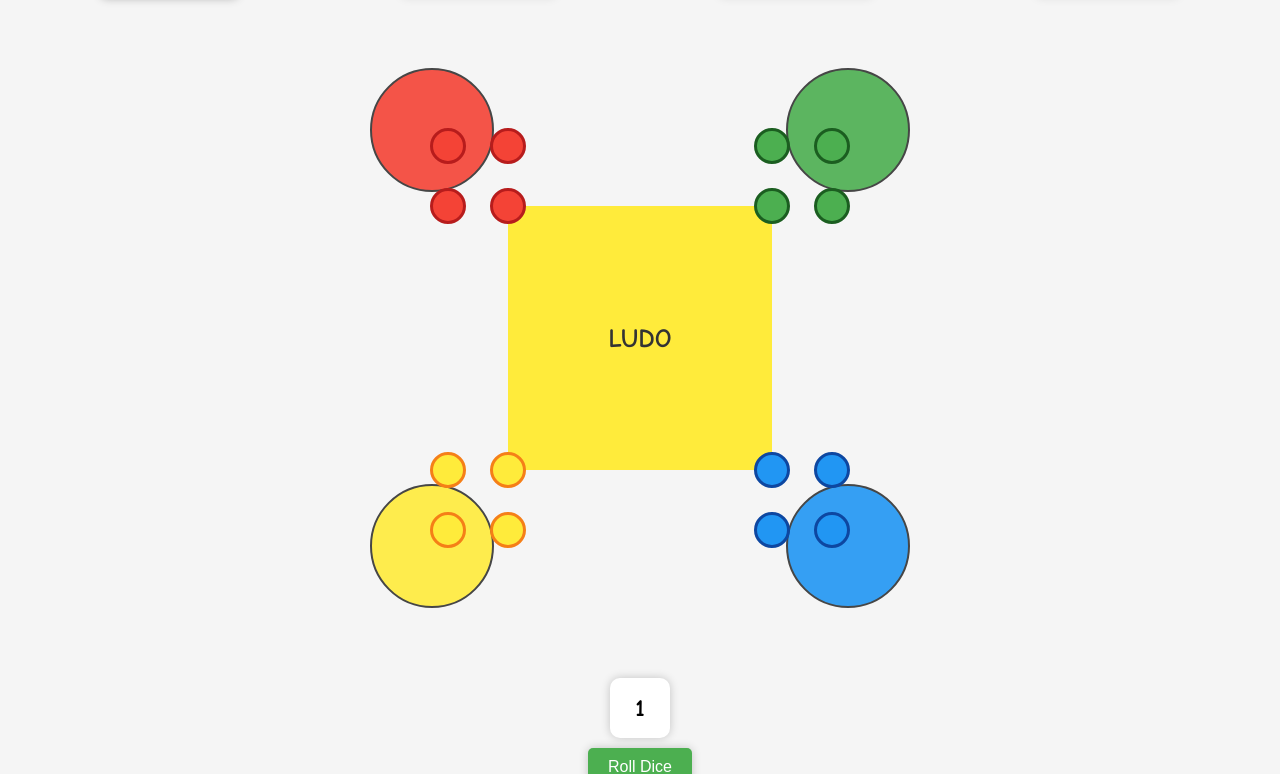
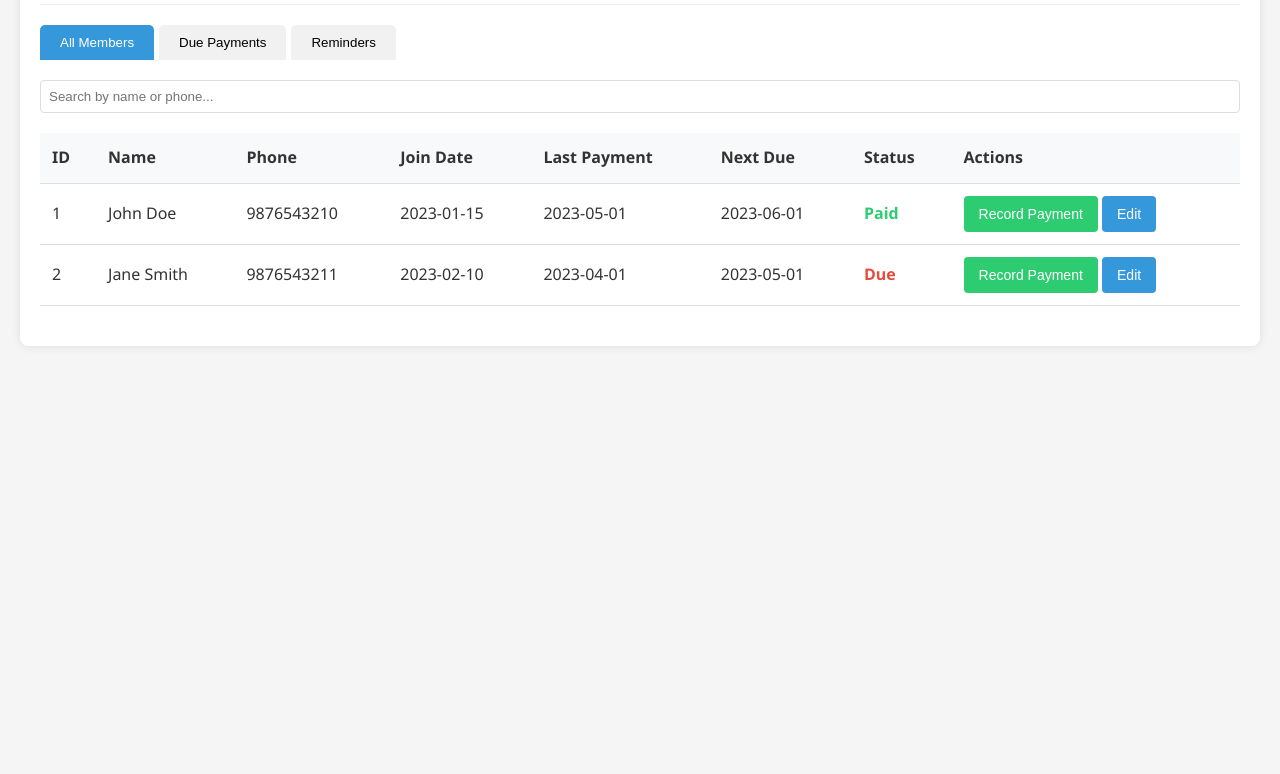
Before and after one commit to pratik-dcoder/Halloween-2, a plain HTML site: page index.html in a window 1280 px wide. Shown: the part 140-914 px from the top of the page. After the commit the page ends 800 px from the top, so only its background shows below. Drawn offline with Linux system fonts and the light colour scheme.

Commit message:
Update index.html

```diff
--- a/index.html
+++ b/index.html
@@ -3,301 +3,390 @@
 <head>
     <meta charset="UTF-8">
     <meta name="viewport" content="width=device-width, initial-scale=1.0">
-    <title>Multiplayer Ludo Game</title>
+    <title>Gym Membership Fee Tracker</title>
     <style>
         body {
-            font-family: 'Comic Sans MS', cursive, sans-serif;
-            display: flex;
-            flex-direction: column;
-            align-items: center;
-            background-color: #f5f5f5;
+            font-family: 'Segoe UI', Tahoma, Geneva, Verdana, sans-serif;
+            line-height: 1.6;
             margin: 0;
             padding: 20px;
+            background-color: #f5f5f5;
+            color: #333;
         }
-
-        .game-container {
-            position: relative;
-            width: 600px;
-            height: 600px;
-            margin: 20px auto;
-            background-image: url('ludo-board.png'); /* Add a background image for the board */
-            background-size: cover;
-            background-position: center;
+        .container {
+            max-width: 1200px;
+            margin: 0 auto;
+            background: #fff;
+            padding: 20px;
+            border-radius: 8px;
+            box-shadow: 0 0 10px rgba(0,0,0,0.1);
         }
-
-        .board {
+        h1, h2 {
+            color: #2c3e50;
+        }
+        .header {
+            display: flex;
+            justify-content: space-between;
+            align-items: center;
+            margin-bottom: 20px;
+            padding-bottom: 10px;
+            border-bottom: 1px solid #eee;
+        }
+        .btn {
+            background-color: #3498db;
+            color: white;
+            border: none;
+            padding: 10px 15px;
+            border-radius: 4px;
+            cursor: pointer;
+            font-size: 14px;
+        }
+        .btn:hover {
+            background-color: #2980b9;
+        }
+        .btn-danger {
+            background-color: #e74c3c;
+        }
+        .btn-danger:hover {
+            background-color: #c0392b;
+        }
+        .btn-success {
+            background-color: #2ecc71;
+        }
+        .btn-success:hover {
+            background-color: #27ae60;
+        }
+        table {
+            width: 100%;
+            border-collapse: collapse;
+            margin: 20px 0;
+        }
+        th, td {
+            padding: 12px;
+            text-align: left;
+            border-bottom: 1px solid #ddd;
+        }
+        th {
+            background-color: #f8f9fa;
+            font-weight: bold;
+        }
+        tr:hover {
+            background-color: #f5f5f5;
+        }
+        .form-group {
+            margin-bottom: 15px;
+        }
+        label {
+            display: block;
+            margin-bottom: 5px;
+            font-weight: bold;
+        }
+        input, select {
+            width: 100%;
+            padding: 8px;
+            border: 1px solid #ddd;
+            border-radius: 4px;
+            box-sizing: border-box;
+        }
+        .modal {
+            display: none;
+            position: fixed;
+            z-index: 1;
+            left: 0;
+            top: 0;
             width: 100%;
             height: 100%;
-            position: relative;
-            overflow: hidden;
+            overflow: auto;
+            background-color: rgba(0,0,0,0.4);
         }
-
-        .center-square {
-            position: absolute;
-            width: 40%;
-            height: 40%;
-            background-color: #ffeb3b;
-            top: 30%;
-            left: 30%;
+        .modal-content {
+            background-color: #fefefe;
+            margin: 15% auto;
+            padding: 20px;
+            border: 1px solid #888;
+            width: 80%;
+            max-width: 500px;
+            border-radius: 5px;
+        }
+        .close {
+            color: #aaa;
+            float: right;
+            font-size: 28px;
+            font-weight: bold;
+            cursor: pointer;
+        }
+        .close:hover {
+            color: black;
+        }
+        .status-paid {
+            color: #2ecc71;
+            font-weight: bold;
+        }
+        .status-due {
+            color: #e74c3c;
+            font-weight: bold;
+        }
+        .tabs {
+            display: flex;
+            margin-bottom: 20px;
+        }
+        .tab {
+            padding: 10px 20px;
+            cursor: pointer;
+            background-color: #f1f1f1;
+            border: none;
+            margin-right: 5px;
+            border-radius: 5px 5px 0 0;
+        }
+        .tab.active {
+            background-color: #3498db;
+            color: white;
+        }
+        .tab-content {
+            display: none;
+        }
+        .tab-content.active {
+            display: block;
+        }
+        .search-container {
+            margin-bottom: 20px;
+        }
+        .badge {
+            display: inline-block;
+            padding: 3px 7px;
+            font-size: 12px;
+            font-weight: bold;
+            line-height: 1;
+            color: #fff;
+            text-align: center;
+            white-space: nowrap;
+            vertical-align: middle;
+            background-color: #777;
             border-radius: 10px;
-            display: flex;
-            justify-content: center;
-            align-items: center;
-            font-size: 24px;
-            font-weight: bold;
-            color: #333;
-            animation: pulse 2s infinite;
         }
-
-        @keyframes pulse {
-            0% {
-                transform: scale(1);
-            }
-            50% {
-                transform: scale(1.1);
-            }
-            100% {
-                transform: scale(1);
-            }
+        .badge-danger {
+            background-color: #e74c3c;
         }
-
-        .home {
-            position: absolute;
-            width: 20%;
-            height: 20%;
-            border-radius: 50%;
-            border: 2px solid #333;
-            opacity: 0.9;
-        }
-
-        .home-red {
-            top: 5%;
-            left: 5%;
-            background-color: #f44336;
-        }
-
-        .home-green {
-            top: 5%;
-            right: 5%;
-            background-color: #4caf50;
-        }
-
-        .home-yellow {
-            bottom: 5%;
-            left: 5%;
-            background-color: #ffeb3b;
-        }
-
-        .home-blue {
-            bottom: 5%;
-            right: 5%;
-            background-color: #2196f3;
-        }
-
-        .piece {
-            position: absolute;
-            width: 30px;
-            height: 30px;
-            border-radius: 50%;
-            cursor: pointer;
-            transition: transform 0.3s ease;
-            z-index: 10;
-            border: 3px solid #fff;
-        }
-
-        .piece:hover {
-            transform: scale(1.2);
-        }
-
-        .piece.red {
-            background-color: #f44336;
-            border: 3px solid #b71c1c;
-        }
-
-        .piece.green {
-            background-color: #4caf50;
-            border: 3px solid #1b5e20;
-        }
-
-        .piece.yellow {
-            background-color: #ffeb3b;
-            border: 3px solid #f57f17;
-        }
-
-        .piece.blue {
-            background-color: #2196f3;
-            border: 3px solid #0d47a1;
-        }
-
-        .dice-container {
-            margin: 20px;
-            display: flex;
-            flex-direction: column;
-            align-items: center;
-        }
-
-        .dice {
-            width: 60px;
-            height: 60px;
-            background-color: white;
-            border-radius: 10px;
-            display: flex;
-            justify-content: center;
-            align-items: center;
-            font-size: 24px;
-            font-weight: bold;
-            box-shadow: 0 0 10px rgba(0, 0, 0, 0.2);
-            margin-bottom: 10px;
-            animation: bounce 1s infinite;
-        }
-
-        @keyframes bounce {
-            0%, 100% {
-                transform: translateY(0);
-            }
-            50% {
-                transform: translateY(-10px);
-            }
-        }
-
-        button {
-            padding: 10px 20px;
-            background-color: #4caf50;
-            color: white;
-            border: none;
-            border-radius: 5px;
-            cursor: pointer;
-            font-size: 16px;
-            box-shadow: 0 0 10px rgba(0, 0, 0, 0.2);
-        }
-
-        button:hover {
-            background-color: #388e3c;
-        }
-
-        .player-info {
-            display: flex;
-            justify-content: space-around;
-            width: 100%;
-            margin-bottom: 20px;
-            animation: slideIn 1s forwards;
-        }
-
-        @keyframes slideIn {
-            from {
-                opacity: 0;
-                transform: translateY(-20px);
-            }
-            to {
-                opacity: 1;
-                transform: translateY(0);
-            }
-        }
-
-        .player {
-            padding: 10px 20px;
-            border-radius: 5px;
-            font-weight: bold;
-            background-color: #fff;
-            box-shadow: 0 0 10px rgba(0, 0, 0, 0.1);
-        }
-
-        .active {
-            box-shadow: 0 0 10px rgba(0, 0, 0, 0.3);
-        }
-
-        .message-container {
-            margin-top: 20px;
-            padding: 10px 20px;
-            background-color: #fff;
-            border-radius: 5px;
-            box-shadow: 0 0 10px rgba(0, 0, 0, 0.1);
+        .badge-success {
+            background-color: #2ecc71;
         }
     </style>
 </head>
 <body>
-    <h1>Multiplayer Ludo Game</h1>
+    <div class="container">
+        <div class="header">
+            <h1>Gym Membership Fee Tracker</h1>
+            <button id="addMemberBtn" class="btn">Add New Member</button>
+        </div>
 
-    <div class="player-info">
-        <div class="player red active" id="player1">Player 1 (Red)</div>
-        <div class="player green" id="player2">Player 2 (Green)</div>
-        <div class="player yellow" id="player3">Player 3 (Yellow)</div>
-        <div class="player blue" id="player4">Player 4 (Blue)</div>
-    </div>
+        <div class="tabs">
+            <button class="tab active" onclick="openTab(event, 'members')">All Members</button>
+            <button class="tab" onclick="openTab(event, 'duePayments')">Due Payments</button>
+            <button class="tab" onclick="openTab(event, 'reminders')">Reminders</button>
+        </div>
 
-    <div class="game-container">
-        <div class="board">
-            <!-- Center of the board -->
-            <div class="center-square">LUDO</div>
+        <div id="members" class="tab-content active">
+            <div class="search-container">
+                <input type="text" id="searchInput" placeholder="Search by name or phone..." onkeyup="searchMembers()">
+            </div>
+            <table id="membersTable">
+                <thead>
+                    <tr>
+                        <th>ID</th>
+                        <th>Name</th>
+                        <th>Phone</th>
+                        <th>Join Date</th>
+                        <th>Last Payment</th>
+                        <th>Next Due</th>
+                        <th>Status</th>
+                        <th>Actions</th>
+                    </tr>
+                </thead>
+                <tbody>
+                    <tr>
+                        <td>1</td>
+                        <td>John Doe</td>
+                        <td>9876543210</td>
+                        <td>2023-01-15</td>
+                        <td>2023-05-01</td>
+                        <td>2023-06-01</td>
+                        <td class="status-paid">Paid</td>
+                        <td>
+                            <button class="btn btn-success">Record Payment</button>
+                            <button class="btn">Edit</button>
+                        </td>
+                    </tr>
+                    <tr>
+                        <td>2</td>
+                        <td>Jane Smith</td>
+                        <td>9876543211</td>
+                        <td>2023-02-10</td>
+                        <td>2023-04-01</td>
+                        <td>2023-05-01</td>
+                        <td class="status-due">Due</td>
+                        <td>
+                            <button class="btn btn-success">Record Payment</button>
+                            <button class="btn">Edit</button>
+                        </td>
+                    </tr>
+                    <!-- More rows will be added dynamically -->
+                </tbody>
+            </table>
+        </div>
 
-            <!-- Player homes -->
-            <div class="home home-red"></div>
-            <div class="home home-green"></div>
-            <div class="home home-yellow"></div>
-            <div class="home home-blue"></div>
+        <div id="duePayments" class="tab-content">
+            <h2>Members with Due Payments</h2>
+            <table id="duePaymentsTable">
+                <thead>
+                    <tr>
+                        <th>ID</th>
+                        <th>Name</th>
+                        <th>Phone</th>
+                        <th>Last Payment</th>
+                        <th>Due Since</th>
+                        <th>Amount Due</th>
+                        <th>Actions</th>
+                    </tr>
+                </thead>
+                <tbody>
+                    <tr>
+                        <td>2</td>
+                        <td>Jane Smith</td>
+                        <td>9876543211</td>
+                        <td>2023-04-01</td>
+                        <td>2023-05-01 <span class="badge badge-danger">1 month</span></td>
+                        <td>₹1000</td>
+                        <td>
+                            <button class="btn btn-success">Record Payment</button>
+                            <button class="btn">Send Reminder</button>
+                        </td>
+                    </tr>
+                    <!-- More due payment rows will be added dynamically -->
+                </tbody>
+            </table>
+        </div>
 
-            <!-- Game paths would be drawn here -->
+        <div id="reminders" class="tab-content">
+            <h2>Send Reminders</h2>
+            <div class="form-group">
+                <label for="reminderType">Reminder Type:</label>
+                <select id="reminderType">
+                    <option value="due">Due Payment Reminder</option>
+                    <option value="upcoming">Upcoming Payment Reminder</option>
+                    <option value="custom">Custom Message</option>
+                </select>
+            </div>
+            <div class="form-group" id="customMessageGroup" style="display:none;">
+                <label for="customMessage">Custom Message:</label>
+                <textarea id="customMessage" rows="4" style="width:100%;"></textarea>
+            </div>
+            <div class="form-group">
+                <label for="sendMethod">Send Method:</label>
+                <select id="sendMethod">
+                    <option value="sms">SMS</option>
+                    <option value="whatsapp">WhatsApp</option>
+                    <option value="email">Email</option>
+                </select>
+            </div>
+            <button class="btn btn-success">Send Reminders to All Due Members</button>
 
-            <!-- Game pieces -->
-            <div class="piece red" id="red1" style="top: 15%; left: 15%;"></div>
-            <div class="piece red" id="red2" style="top: 15%; left: 25%;"></div>
-            <div class="piece red" id="red3" style="top: 25%; left: 15%;"></div>
-            <div class="piece red" id="red4" style="top: 25%; left: 25%;"></div>
-
-            <div class="piece green" id="green1" style="top: 15%; right: 15%;"></div>
-            <div class="piece green" id="green2" style="top: 15%; right: 25%;"></div>
-            <div class="piece green" id="green3" style="top: 25%; right: 15%;"></div>
-            <div class="piece green" id="green4" style="top: 25%; right: 25%;"></div>
-
-            <div class="piece yellow" id="yellow1" style="bottom: 15%; left: 15%;"></div>
-            <div class="piece yellow" id="yellow2" style="bottom: 15%; left: 25%;"></div>
-            <div class="piece yellow" id="yellow3" style="bottom: 25%; left: 15%;"></div>
-            <div class="piece yellow" id="yellow4" style="bottom: 25%; left: 25%;"></div>
-
-            <div class="piece blue" id="blue1" style="bottom: 15%; right: 15%;"></div>
-            <div class="piece blue" id="blue2" style="bottom: 15%; right: 25%;"></div>
-            <div class="piece blue" id="blue3" style="bottom: 25%; right: 15%;"></div>
-            <div class="piece blue" id="blue4" style="bottom: 25%; right: 25%;"></div>
+            <h3 style="margin-top:30px;">Reminder History</h3>
+            <table>
+                <thead>
+                    <tr>
+                        <th>Date</th>
+                        <th>Member</th>
+                        <th>Type</th>
+                        <th>Method</th>
+                        <th>Status</th>
+                    </tr>
+                </thead>
+                <tbody>
+                    <tr>
+                        <td>2023-05-05 10:30</td>
+                        <td>Jane Smith</td>
+                        <td>Due Payment</td>
+                        <td>SMS</td>
+                        <td><span class="badge badge-success">Sent</span></td>
+                    </tr>
+                    <!-- More reminder history rows will be added dynamically -->
+                </tbody>
+            </table>
         </div>
     </div>
 
-    <div class="dice-container">
-        <div class="dice" id="dice">1</div>
-        <button id="roll-btn">Roll Dice</button>
+    <!-- Add Member Modal -->
+    <div id="addMemberModal" class="modal">
+        <div class="modal-content">
+            <span class="close">&times;</span>
+            <h2>Add New Member</h2>
+            <form id="memberForm">
+                <div class="form-group">
+                    <label for="memberName">Full Name:</label>
+                    <input type="text" id="memberName" required>
+                </div>
+                <div class="form-group">
+                    <label for="memberPhone">Phone Number:</label>
+                    <input type="tel" id="memberPhone" required>
+                </div>
+                <div class="form-group">
+                    <label for="memberEmail">Email (optional):</label>
+                    <input type="email" id="memberEmail">
+                </div>
+                <div class="form-group">
+                    <label for="joinDate">Join Date:</label>
+                    <input type="date" id="joinDate" required>
+                </div>
+                <div class="form-group">
+                    <label for="monthlyFee">Monthly Fee:</label>
+                    <input type="number" id="monthlyFee" required>
+                </div>
+                <div class="form-group">
+                    <label for="paymentDate">Initial Payment Date:</label>
+                    <input type="date" id="paymentDate" required>
+                </div>
+                <button type="submit" class="btn">Save Member</button>
+            </form>
+        </div>
     </div>
 
-    <div class="message-container" id="game-message">Waiting for player 1 to roll...</div>
-
-    <audio id="dice-sound">
-        <source src="dice-roll.mp3" type="audio/mpeg">
-    </audio>
-
-    <audio id="piece-move-sound">
-        <source src="piece-move.mp3" type="audio/mpeg">
-    </audio>
+    <!-- Record Payment Modal -->
+    <div id="recordPaymentModal" class="modal">
+        <div class="modal-content">
+            <span class="close">&times;</span>
+            <h2>Record Payment</h2>
+            <form id="paymentForm">
+                <div class="form-group">
+                    <label for="paymentMember">Member:</label>
+                    <input type="text" id="paymentMember" disabled>
+                </div>
+                <div class="form-group">
+                    <label for="paymentAmount">Amount:</label>
+                    <input type="number" id="paymentAmount" required>
+                </div>
+                <div class="form-group">
+                    <label for="paymentDate">Payment Date:</label>
+                    <input type="date" id="paymentDate" required>
+                </div>
+                <div class="form-group">
+                    <label for="paymentMethod">Payment Method:</label>
+                    <select id="paymentMethod" required>
+                        <option value="cash">Cash</option>
+                        <option value="upi">UPI</option>
+                        <option value="bank">Bank Transfer</option>
+                        <option value="other">Other</option>
+                    </select>
+                </div>
+                <div class="form-group">
+                    <label for="paymentNotes">Notes (optional):</label>
+                    <input type="text" id="paymentNotes">
+                </div>
+                <button type="submit" class="btn">Record Payment</button>
+            </form>
+        </div>
+    </div>
 
     <script>
-        const diceSound = document.getElementById('dice-sound');
-        const pieceMoveSound = document.getElementById('piece-move-sound');
-
-        document.getElementById('roll-btn').addEventListener('click', function() {
-            diceSound.play();
-            const diceValue = Math.floor(Math.random() * 6) + 1;
-            document.getElementById('dice').textContent = diceValue;
-            document.getElementById('game-message').textContent = `You rolled a ${diceValue}!`;
-
-            // In a real game, you would handle piece movement here
-            // and communicate with other players via WebSockets
-        });
-
-        // Piece click handlers
-        document.querySelectorAll('.piece').forEach(piece => {
-            piece.addEventListener('click', function() {
-                pieceMoveSound.play();
-                // In a real game, this would move the piece if it's the player's turn
-                console.log(`Clicked ${this.id}`);
-            });
-        });
-    </script>
-</body>
-</html>
+        // Tab functionality
+        function openTab(evt, tabName) {
+            var i, tabcontent, tablinks
```
